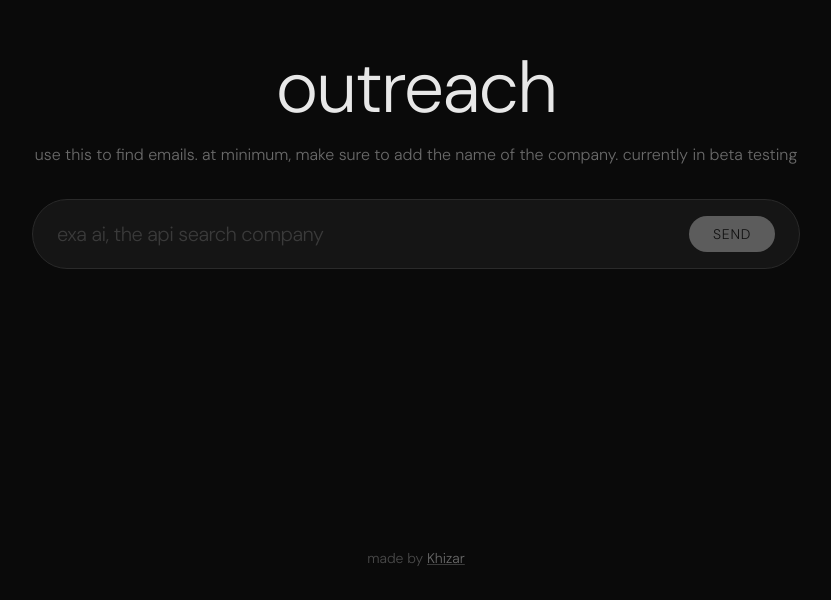
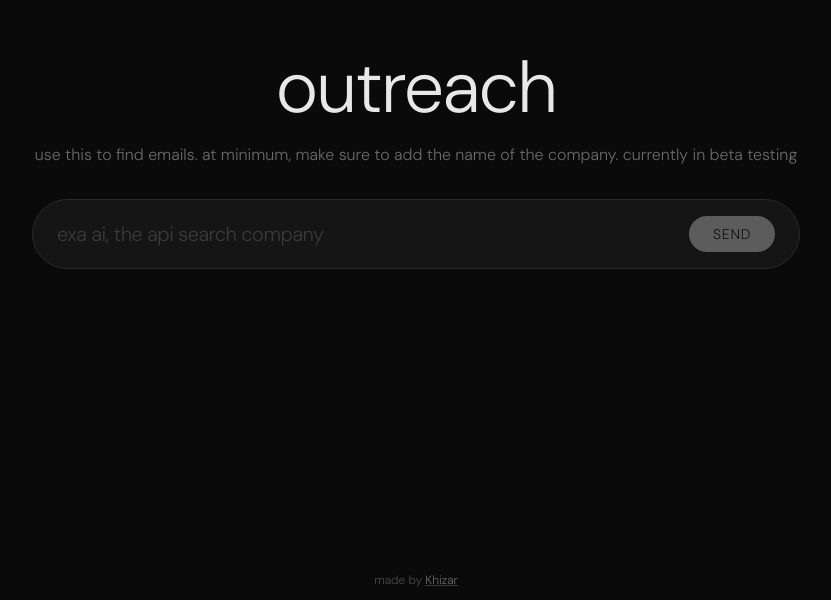
Before and after one commit to khizarrm/cf_ai_applyo, a Next.js app in the folder frontend/: page / in a window 1280 px wide. Shown: the part 200-800 px from the top of the page, without its empty margins (224-1055 px from the left). Built offline with nearby package versions, Linux system fonts and the light colour scheme.

Commit message:
footer updates

```diff
--- a/frontend/src/app/page.tsx
+++ b/frontend/src/app/page.tsx
@@ -138,7 +138,7 @@ export default function Home() {
         }
       `}</style>
 
-      <main className="relative mx-auto w-full max-w-4xl px-4 sm:px-6 flex-grow flex items-start pt-8 sm:pt-12">
+      <main className="relative mx-auto w-full max-w-4xl px-4 sm:px-6 flex-grow pt-8 sm:pt-12">
         <div className={`w-full transition-transform duration-700 ease-out ${result || loading || error ? 'translate-y-[8vh] sm:translate-y-[18vh]' : 'translate-y-[15vh] sm:translate-y-[25vh]'}`}>
           {/* Heading */}
           <div className="mb-6 sm:mb-8 text-center max-w-4xl mx-auto">
@@ -348,8 +348,8 @@ export default function Home() {
       </main>
 
       {/* Footer */}
-      <footer className="text-center py-6 sm:py-8 px-4">
-        <p className="text-xs sm:text-sm font-sans font-light text-[#4a4a4a]">
+      <footer className="text-center py-3 px-4 mt-auto">
+        <p className="text-xs font-sans font-light text-[#4a4a4a]">
           made by{' '}
           <a
             href="https://khizarmalik.com"
```
